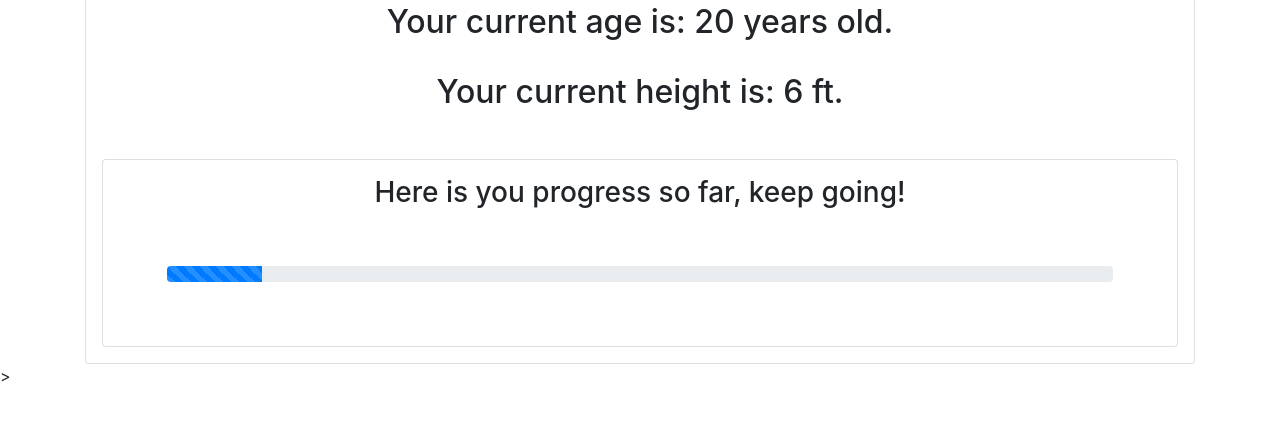
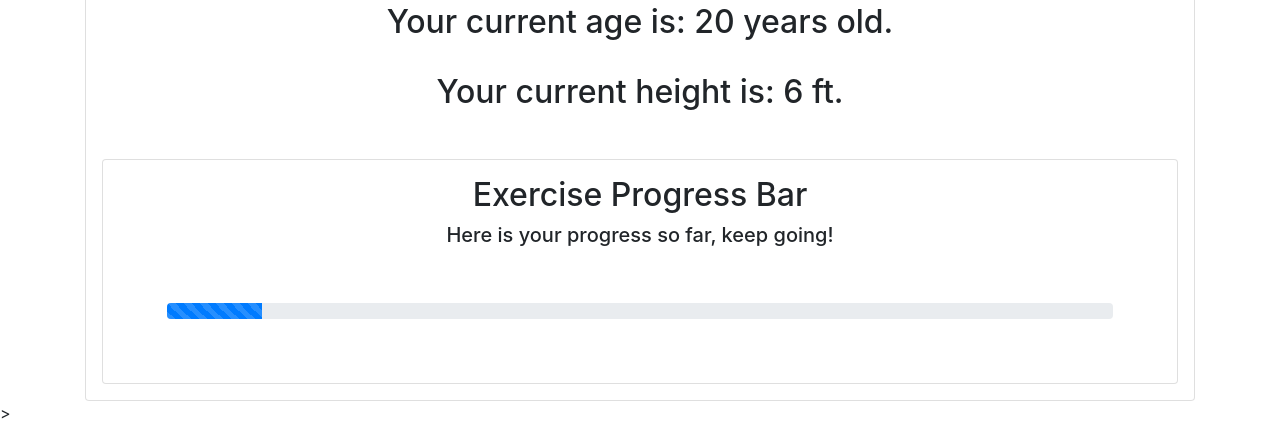
Before and after one commit to kimberlyvo21/Adv-Software-Project, a Django app: a page that uses social_app/templates/social_app/profile.html in a window 1280 px wide. Shown: the part 363-800 px from the top of the page. Run offline with Django 3.2, Linux system fonts and the light colour scheme; data comes from the database, SQL or seed files in the repository; some libraries are stand-ins or nearby versions.

Commit message:
fixed some spelling mistakes

```diff
--- a/social_app/templates/social_app/profile.html
+++ b/social_app/templates/social_app/profile.html
@@ -30,7 +30,8 @@
       <br>
 
       <div class="card p-3 m-3">
-        <h3 style="text-align:center">Here is you progress so far, keep going!</h3>
+        <h2 style="text-align:center">Exercise Progress Bar</h2>
+        <h5 style="text-align:center">Here is your progress so far, keep going!</h5>
         <div class="progress m-5">
           <div class="progress-bar progress-bar-striped" role="progressbar" style="width: 10%" aria-valuenow="10"
             aria-valuemin="0" aria-valuemax="{{time}}"></div>
```
